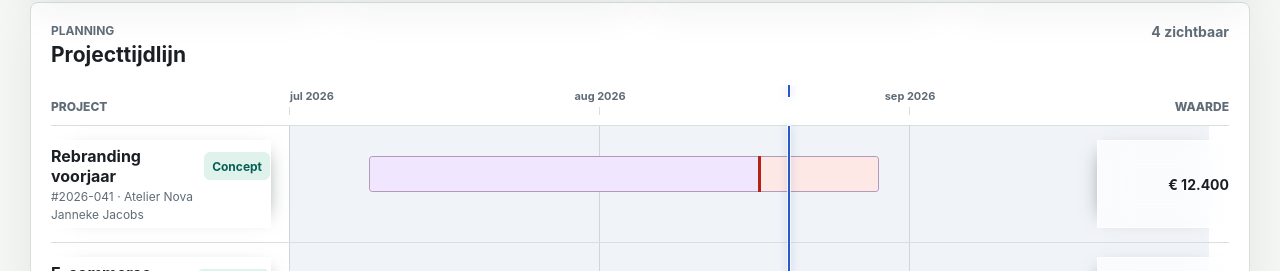
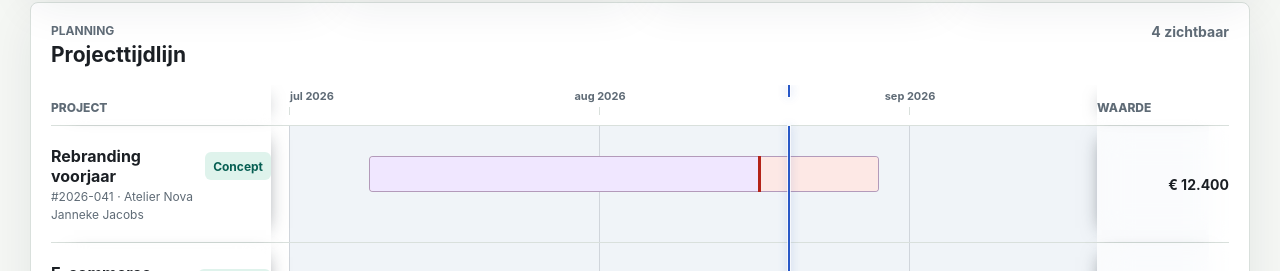
Before and after one commit to maxancedecot/GrippMCP, a Next.js app: page /projectmanagement in a window 1280 px wide. Shown: the part 529-800 px from the top of the page. Built offline with nearby package versions, Linux system fonts and the light colour scheme.

Commit message:
Unify project timeline side panels

```diff
--- a/app/globals.css
+++ b/app/globals.css
@@ -765,7 +765,7 @@ td .inline-bar {
 
 .project-timeline-header {
   align-items: end;
-  padding: 0 0 10px;
+  padding: 0;
   border-bottom: 1px solid var(--border);
   color: var(--muted);
   font-size: 12px;
@@ -774,7 +774,6 @@ td .inline-bar {
 }
 
 .project-timeline-fixed {
-  border: 1px solid rgba(255, 255, 255, 0.72);
   background: rgba(255, 255, 255, 0.66);
   backdrop-filter: blur(16px) saturate(1.18);
   -webkit-backdrop-filter: blur(16px) saturate(1.18);
@@ -784,7 +783,6 @@ td .inline-bar {
   position: sticky;
   z-index: 3;
   left: 0;
-  border-left: 0;
   box-shadow: 9px 0 18px -14px rgba(25, 35, 45, 0.55);
 }
 
@@ -792,12 +790,15 @@ td .inline-bar {
   position: sticky;
   z-index: 3;
   right: 0;
-  border-right: 0;
   box-shadow: -9px 0 18px -14px rgba(25, 35, 45, 0.55);
 }
 
 .project-timeline-header .project-timeline-fixed {
   z-index: 4;
+  align-self: stretch;
+  display: flex;
+  align-items: flex-end;
+  padding-bottom: 10px;
 }
 
 .project-timeline-summary-heading {
@@ -806,7 +807,7 @@ td .inline-bar {
 
 .project-timeline-axis {
   position: relative;
-  height: 30px;
+  height: 40px;
 }
 
 .project-timeline-body {
@@ -826,7 +827,7 @@ td .inline-bar {
 
 .project-timeline-axis__tick {
   position: absolute;
-  bottom: 0;
+  bottom: 10px;
   height: 8px;
   border-left: 1px solid var(--border);
 }
@@ -850,9 +851,9 @@ td .inline-bar {
 .project-timeline-row {
   position: relative;
   z-index: 1;
-  min-height: 106px;
+  min-height: 116px;
   align-items: stretch;
-  padding: 14px 0;
+  padding: 0;
   border-bottom: 1px solid var(--border);
 }
 
@@ -862,6 +863,7 @@ td .inline-bar {
   min-width: 0;
   flex-direction: column;
   justify-content: center;
+  padding-block: 14px;
 }
 
 .project-timeline-title-row {
@@ -878,6 +880,7 @@ td .inline-bar {
 .project-timeline-track {
   position: relative;
   min-height: 88px;
+  margin-block: 14px;
   overflow: visible;
 }
 
```
